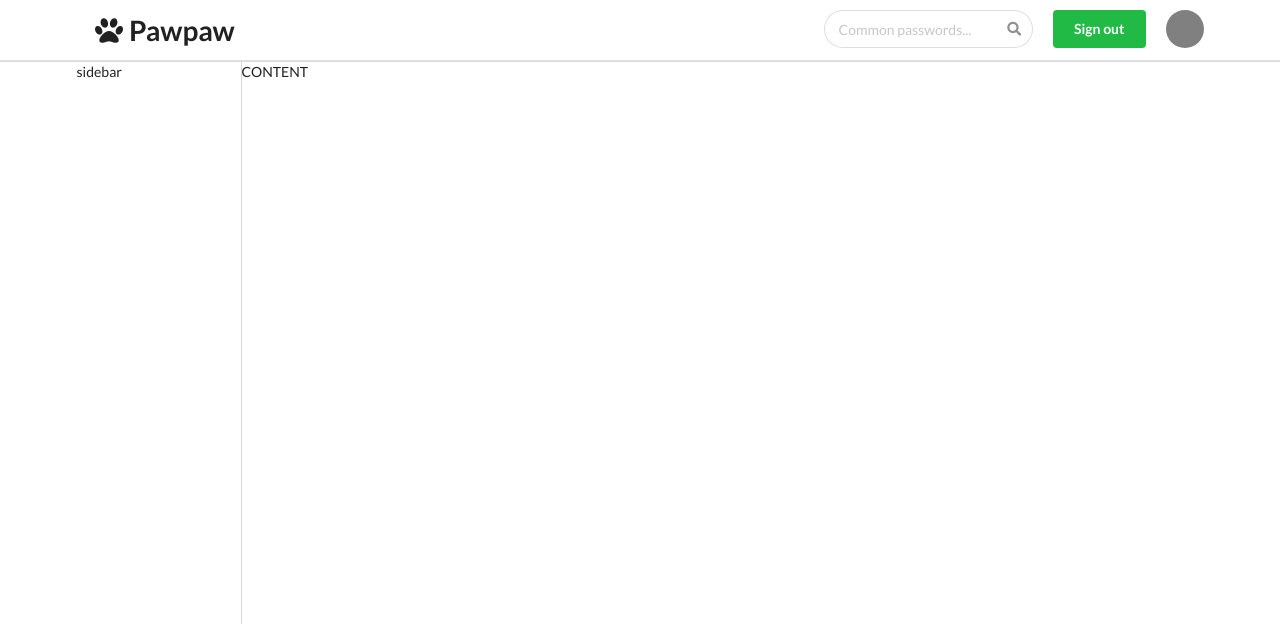
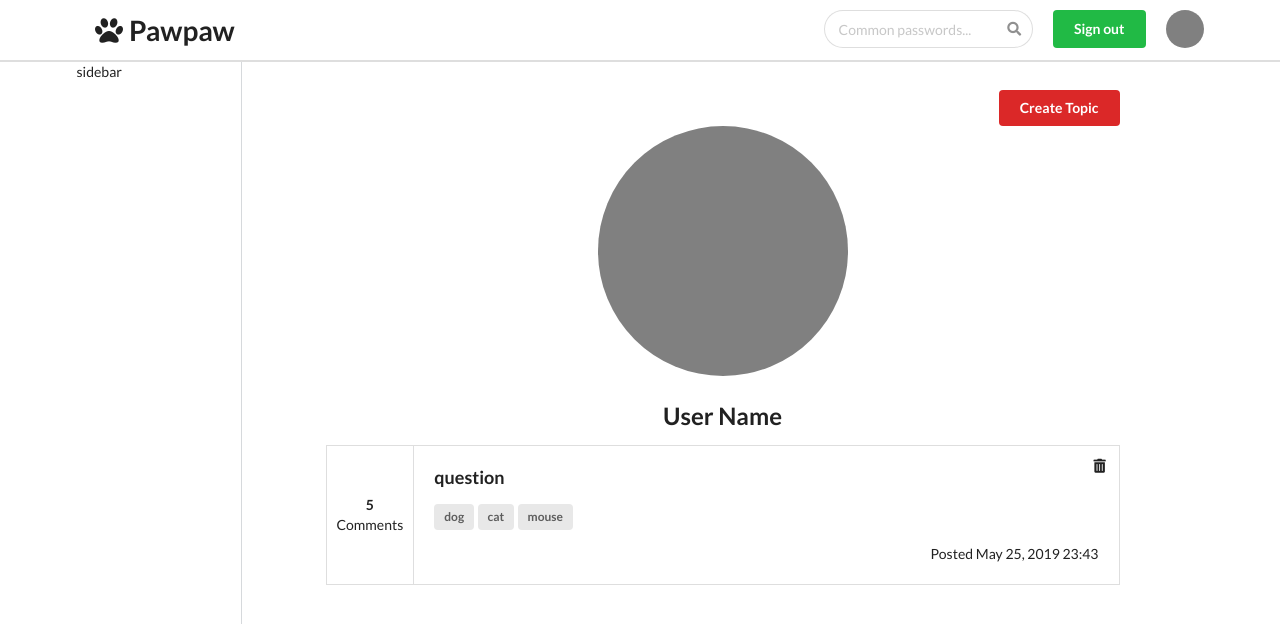
Before and after one commit to arisa-hirata/react-aws-graphql, a React (Create React App) app: page /user in a window 1280 px wide. Shown: the top 624 px of the page. Built offline with nearby package versions, Linux system fonts and the light colour scheme.

Commit message:
create User component

```diff
--- a/src/components/App.css
+++ b/src/components/App.css
@@ -33,5 +33,63 @@ header button {
 main {
   width: calc(100% - 164px);
   border-left: 1px solid #d6d9dc;
-  min-height: calc(100vh - 42px);
+  min-height: calc(100vh - 60px);
+  padding: 2em 6em;
 }
+
+/* Parts */
+/* Topic */
+.topic-container-comment {
+  display: flex;
+  border: 1px solid rgba(34, 36, 38, 0.15);
+  margin-bottom: 20px;
+}
+.topic-container-comment .comment {
+  text-align: center;
+  padding: 0 10px;
+  align-self: center;
+}
+.topic-container-comment .info {
+  text-align: right;
+}
+.topic-container-comment .info .image {
+  display: inline-block;
+  width: 15px;
+  height: 15px;
+  background-color: grey;
+}
+.topic-container-comment .topic-box-content {
+  width: 100%;
+  padding: 20px;
+  position: relative;
+  border-left: 1px solid rgba(34, 36, 38, 0.15);
+}
+.topic-box-content i {
+  position: absolute;
+  top: 10px;
+  right: 7px;
+}
+.topic-box-content i:hover {
+  cursor: pointer;
+}
+.topic-box-content ul {
+  padding: 0;
+}
+
+/* Pages */
+/* main */
+.create-button {
+  clear: both;
+  overflow: hidden;
+}
+/* User page */
+.user-page .image {
+  width: 250px;
+  height: 250px;
+  background-color: grey;
+  border-radius: 50%;
+  margin: 0 auto;
+}
+.user-page h2 {
+  text-align: center;
+}
--- a/src/components/Main.js
+++ b/src/components/Main.js
@@ -1,7 +1,14 @@
 import React from 'react';
 
 const Main = props => {
-  return <main>{props.children}</main>;
+  return (
+    <main>
+      <div className='create-button'>
+        <button className='ui red button right floated'>Create Topic</button>
+      </div>
+      {props.children}
+    </main>
+  );
 };
 
 export default Main;
--- /dev/null
+++ b/src/components/Tags.js
@@ -0,0 +1,17 @@
+import React from 'react';
+
+const Tags = props => {
+  return (
+    <ul className='tags'>
+      {props.tags.map((tag, index) => {
+        return (
+          <li key={index} className='ui label'>
+            {tag}
+          </li>
+        );
+      })}
+    </ul>
+  );
+};
+
+export default Tags;
--- /dev/null
+++ b/src/components/TopicBoxContent.js
@@ -0,0 +1,15 @@
+import React from 'react';
+import Tags from './Tags';
+
+const TopicBoxContent = ({ body, tags = null, info, icon = null }) => {
+  return (
+    <div className='topic-box-content'>
+      {body}
+      {tags ? <Tags tags={tags} /> : null}
+      <div className='info'>{info}</div>
+      {icon ? icon : null}
+    </div>
+  );
+};
+
+export default TopicBoxContent;
--- /dev/null
+++ b/src/components/TopicContainerWithComment.js
@@ -0,0 +1,17 @@
+import React from 'react';
+
+const TopicContainerWithComment = ({ numberOfComent, content }) => {
+  return (
+    <div className='topic-container-comment'>
+      <div className='comment'>
+        <div>
+          <strong>{numberOfComent}</strong>
+        </div>
+        <span>Comments</span>
+      </div>
+      {content}
+    </div>
+  );
+};
+
+export default TopicContainerWithComment;
--- a/src/components/TwoColumn.js
+++ b/src/components/TwoColumn.js
@@ -1,12 +1,15 @@
 import React from 'react';
 import Sidebar from './Sidebar';
 import Main from './Main';
+import User from './User';
 
 const TwoColumn = () => {
   return (
     <div className='ui container two-column'>
       <Sidebar />
-      <Main>CONTENT</Main>
+      <Main>
+        <User />
+      </Main>
     </div>
   );
 };
--- /dev/null
+++ b/src/components/User.js
@@ -0,0 +1,47 @@
+import React from 'react';
+import TopicBoxContent from './TopicBoxContent';
+import TopicContainerWithComment from './TopicContainerWithComment';
+
+const User = () => {
+  return (
+    <div className='user-page'>
+      <div className='image' />
+      <h2>User Name</h2>
+      <TopicContainerWithComment
+        numberOfComent={5}
+        content={
+          <TopicBoxContent
+            body={header('question')}
+            tags={['dog', 'cat', 'mouse']}
+            info={info('May 25, 2019 23:43')}
+            icon={icon(1)}
+          />
+        }
+      />
+    </div>
+  );
+};
+
+const header = question => {
+  return <h3>{question}</h3>;
+};
+
+const info = date => {
+  return (
+    <div className='info'>
+      <span className='date'>Posted {date}</span>
+    </div>
+  );
+};
+
+const icon = id => {
+  return (
+    <i onClick={() => handleDeleteClick(id)} className='trash alternate icon' />
+  );
+};
+
+const handleDeleteClick = id => {
+  console.log(id, 'delete');
+};
+
+export default User;
```
